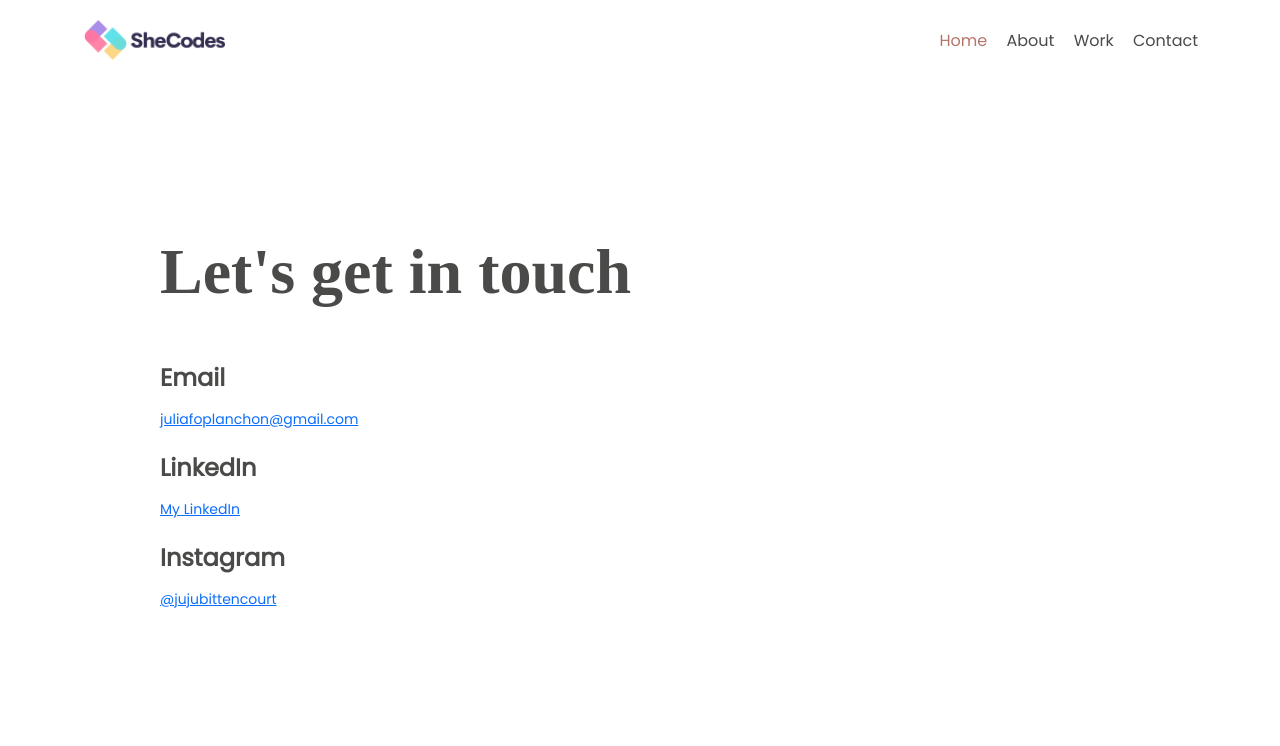
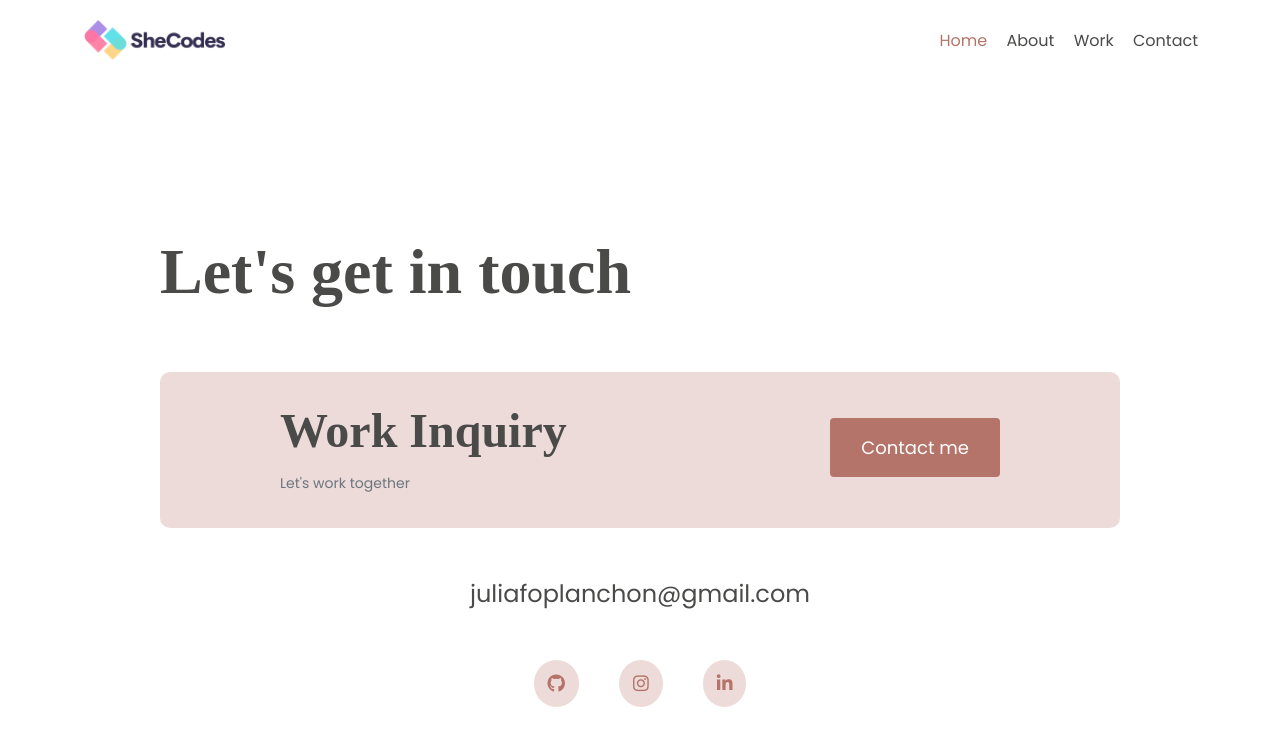
Before and after one commit to jujuPlanchon/Final-project-responsive, a plain HTML site: page contact.html in a window 1280 px wide. Drawn offline with nearby package versions, Linux system fonts and the light colour scheme; a web font is replaced by a local one.

Commit message:
added footer to contact page

```diff
--- a/contact.html
+++ b/contact.html
@@ -59,26 +59,41 @@
     <div class="content-container container">
       <div class="content">
         <h1 class="mb-5">Let's get in touch</h1>
-        <h3>Email</h3>
-        <p>
-          <a href="mailto:juliafoplanchon@gmail.com"
-            >juliafoplanchon@gmail.com</a
+        <footer>
+          <div
+            class="contact-box justify-content-between mb-5 d-none d-md-flex"
           >
-        </p>
-        <h3>LinkedIn</h3>
-        <p>
-          <a
-            href="https://www.linkedin.com/in/julia-planchon-473534ba/"
-            target="_blank"
-            >My LinkedIn</a
-          >
-        </p>
-        <h3>Instagram</h3>
-        <p>
-          <a href="https://www.instagram.com/jujubittencourt/" target="_blank"
-            >@jujubittencourt</a
-          >
-        </p>
+            <div>
+              <h4>Work Inquiry</h4>
+              <p class="text-muted">Let's work together</p>
+            </div>
+            <div>
+              <a href="" class="btn btn-branding mt-3">Contact me</a>
+            </div>
+          </div>
+          <div class="d-flex justify-content-center mb-5">
+            <a href="mailto:juliafoplanchon@gmail.com" class="email-link"
+              >juliafoplanchon@gmail.com</a
+            >
+          </div>
+          <div class="social-links d-flex justify-content-center">
+            <a href="https://github.com/jujuPlanchon" target="_blank">
+              <i class="fab fa-github"></i>
+            </a>
+            <a
+              href="https://www.instagram.com/jujubittencourt/"
+              target="_blank"
+            >
+              <i class="fab fa-instagram"></i>
+            </a>
+            <a
+              href="https://www.linkedin.com/in/julia-planchon-473534ba/"
+              target="_blank"
+            >
+              <i class="fab fa-linkedin-in"></i>
+            </a>
+          </div>
+        </footer>
       </div>
     </div>
   </body>
```
